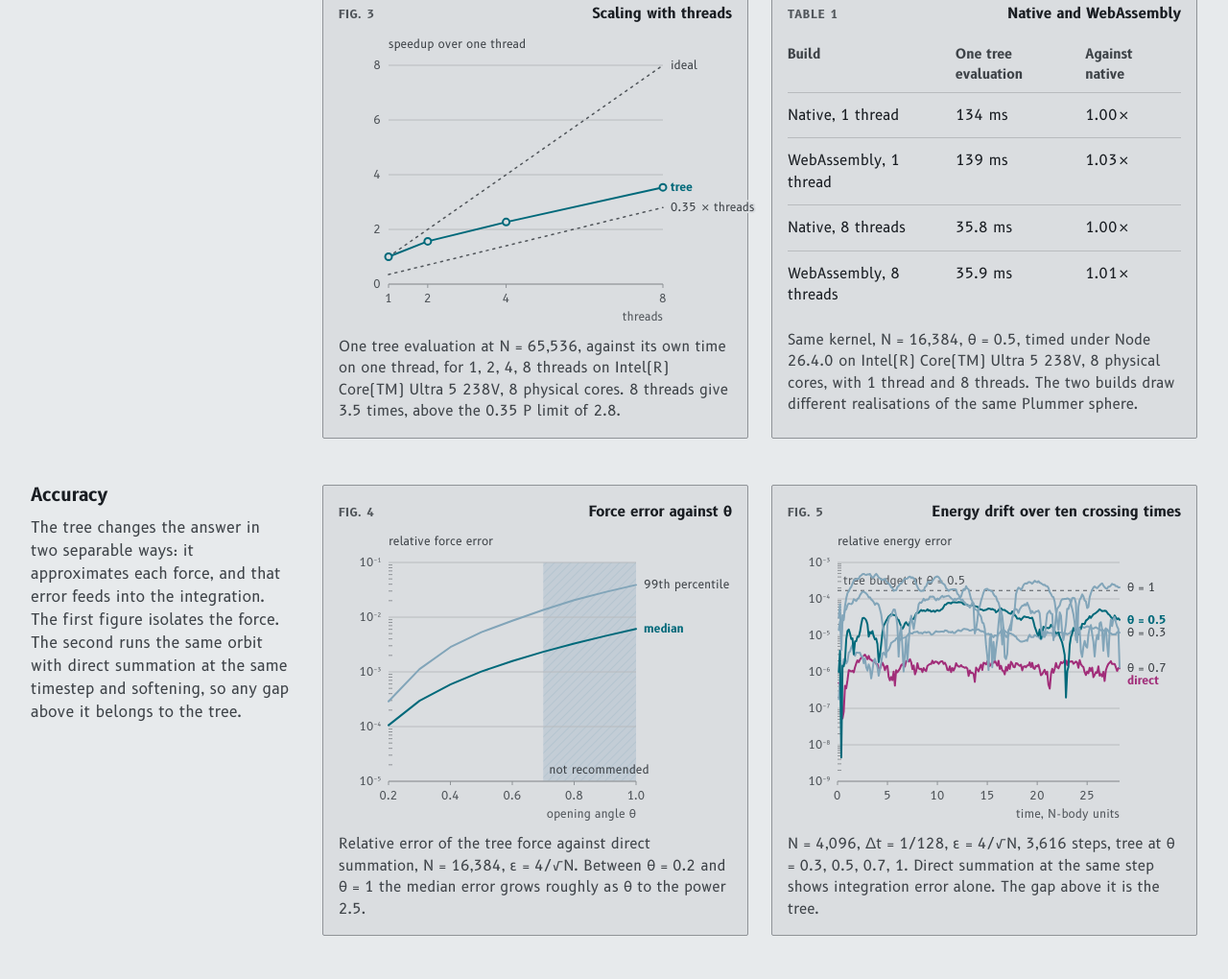
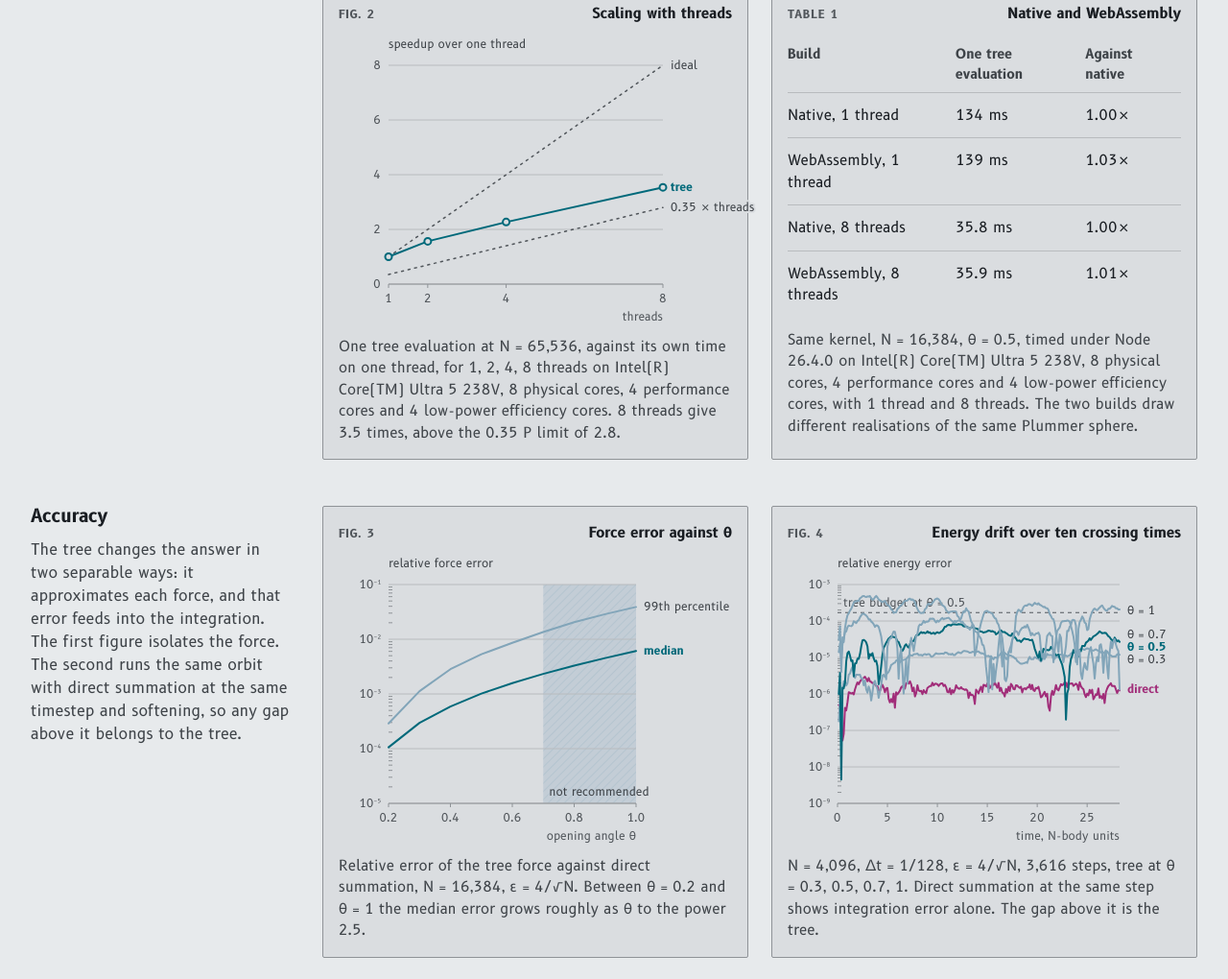
Before and after one commit to Protonicwave/barnes-hut-nbody, a plain HTML site: page web/index.html in a window 1280 px wide. Shown: the part 1830-2850 px from the top of the page at 96% size. Drawn offline with Linux system fonts and the light colour scheme.

Commit message:
fix(web): name the core mix, number the figures from one and label drift curves by median

```diff
--- a/web/charts.js
+++ b/web/charts.js
@@ -139,7 +139,7 @@ function plot(svg, config) {
     }
     if (series.label) {
       const [lastX, lastY] = series.points.at(-1);
-      labels.push({ x: x(lastX) + 8, y: y(lastY) + 4, text: series.label, textClass: series.textClass });
+      labels.push({ x: x(lastX) + 8, y: y(series.labelY ?? lastY) + 4, text: series.label, textClass: series.textClass });
     }
   }
   separate(labels);
@@ -193,8 +193,8 @@ const threadsText = (threads) => `${threads} ${threads === 1 ? "thread" : "threa
 // the accuracy plates do not, since accuracy does not.
 export function figureCaptions(data) {
   const rows = data.timing;
-  const { cpu, physicalCores: cores } = data.machine;
-  const machine = `${cpu}, ${cores} physical cores`;
+  const { cpu, physicalCores: cores, coreMix } = data.machine;
+  const machine = `${cpu}, ${cores} physical cores, ${coreMix}`;
   const efficiency = data.budgets.timing.min_scaling_efficiency;
   const treeMs = findTiming(rows, "tree", REFERENCE_COUNT, REFERENCE_THREADS);
   const speedup = findTiming(rows, "direct", REFERENCE_COUNT, REFERENCE_THREADS) / treeMs;
@@ -302,6 +302,12 @@ function drawForceError(data) {
   });
 }
 
+const median = (values) => {
+  const sorted = [...values].sort((a, b) => a - b);
+  const middle = sorted.length >> 1;
+  return sorted.length % 2 ? sorted[middle] : (sorted[middle - 1] + sorted[middle]) / 2;
+};
+
 const driftLabel = (curve) => (curve.method === "direct" ? "direct" : `θ = ${curve.theta}`);
 const driftClasses = (curve) =>
   curve.method === "direct" ? ["l-direct", "t-direct"] : curve.theta === 0.5 ? ["l-tree", "t-tree"] : ["l-tree-soft", "t-soft"];
@@ -321,7 +327,8 @@ function drawDrift(data) {
     references: [{ y: data.budgets.timing.max_tree_drift, label: "tree budget at θ = 0.5" }],
     series: curves.map((curve) => {
       const [lineClass, textClass] = driftClasses(curve);
-      return { lineClass, textClass, label: driftLabel(curve), points: curve.points.filter(([, e]) => e > 0) };
+      const points = curve.points.filter(([, e]) => e > 0);
+      return { lineClass, textClass, label: driftLabel(curve), labelY: median(points.map(([, e]) => e)), points };
     }),
   });
 }
--- a/web/index.html
+++ b/web/index.html
@@ -210,12 +210,12 @@
       </div>
       <div class="plates wide-first">
         <figure class="plate" style="margin:0">
-          <header><span class="fig-no">Fig. 2</span><h4>Time per force evaluation</h4></header>
+          <header><span class="fig-no">Fig. 1</span><h4>Time per force evaluation</h4></header>
           <svg class="chart" id="figTime" role="img" aria-label="Time per force evaluation against particle count, direct and tree, both on log axes"></svg>
           <figcaption id="capTime"></figcaption>
         </figure>
         <figure class="plate" style="margin:0">
-          <header><span class="fig-no">Fig. 3</span><h4>Scaling with threads</h4></header>
+          <header><span class="fig-no">Fig. 2</span><h4>Scaling with threads</h4></header>
           <svg class="chart" id="figThreads" role="img" aria-label="Speedup of the tree force evaluation against thread count"></svg>
           <figcaption id="capThreads"></figcaption>
         </figure>
@@ -239,12 +239,12 @@
       </div>
       <div class="plates">
         <figure class="plate" style="margin:0">
-          <header><span class="fig-no">Fig. 4</span><h4>Force error against θ</h4></header>
+          <header><span class="fig-no">Fig. 3</span><h4>Force error against θ</h4></header>
           <svg class="chart" id="figForce" role="img" aria-label="Median and 99th percentile relative force error against opening angle, log scale"></svg>
           <figcaption id="capForce"></figcaption>
         </figure>
         <figure class="plate" style="margin:0">
-          <header><span class="fig-no">Fig. 5</span><h4>Energy drift over ten crossing times</h4></header>
+          <header><span class="fig-no">Fig. 4</span><h4>Energy drift over ten crossing times</h4></header>
           <svg class="chart" id="figDrift" role="img" aria-label="Relative energy error against time for direct summation and the tree at four opening angles"></svg>
           <figcaption id="capDrift"></figcaption>
         </figure>
```
Also changed, not shown: web/test/smoke.mjs (+14 -0 lines).
